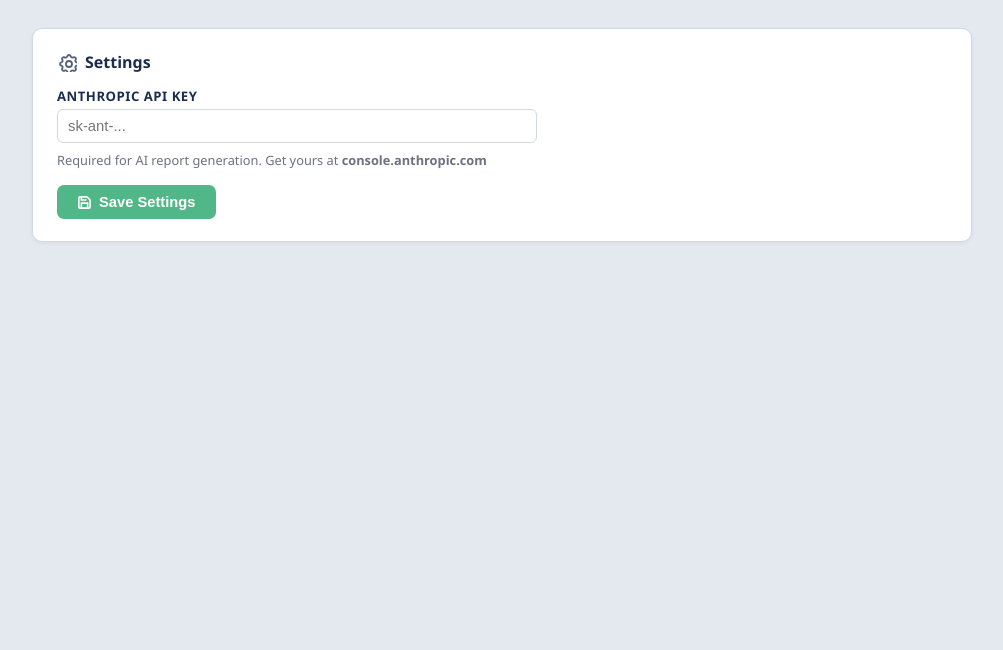
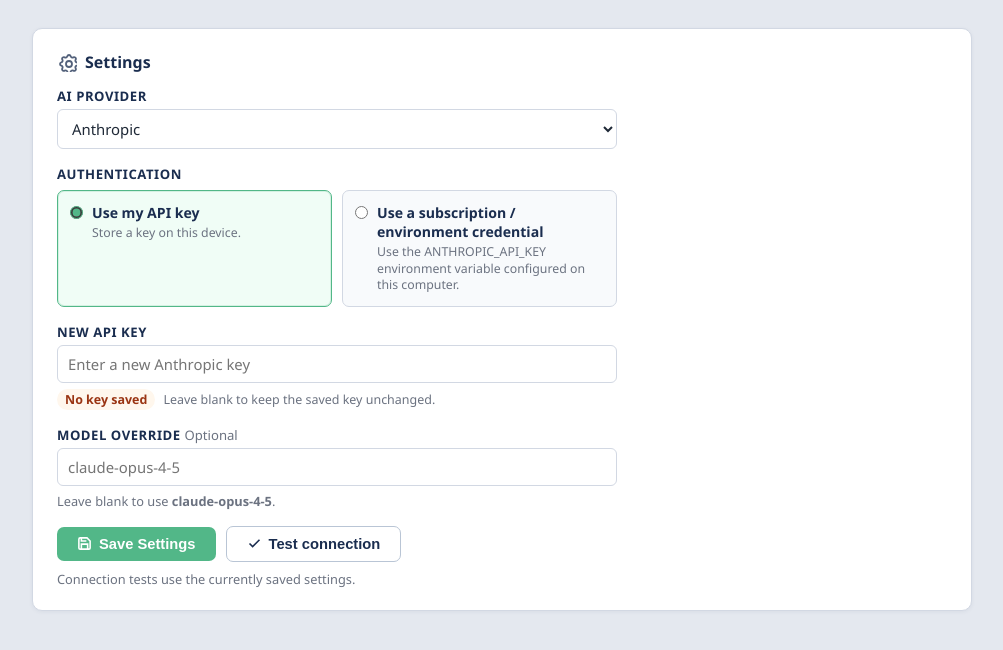
Before and after one commit to ASchoonerMatata/PsychAid, a Flask app: page /settings in a window 1280 px wide. Shown: the part 58-708 px from the top of the page, without its empty margins (138-1141 px from the left). Run offline with Flask 3, Linux system fonts and the light colour scheme.

Commit message:
Add AI provider interface with Anthropic and Gemini
- providers.py: small registry, one generate(system, user, key, model) per
  provider. Gemini goes over the REST API with urllib, no new dependency.
- Auth is either a saved per-provider API key or 'subscription' mode, which
  sends no stored key and reads the provider's env var instead.
- Legacy configs holding a bare api_key migrate to the Anthropic provider, so
  existing installs keep working without re-entering anything.
- Settings gains provider/auth/model controls and a live Test connection button.
  The saved key is never rendered back to the browser - only a masked indicator.

```diff
--- a/app.py
+++ b/app.py
@@ -15,6 +15,7 @@ app.secret_key = 'psychaid-secret-2024'
 
 from scales_data import SCALES
 from report_generator import load_config, save_config, generate_report, report_to_docx
+from providers import PROVIDERS, ProviderError, resolve_provider
 from pdf_forms import get_pdf_bytes
 
 @app.route('/')
@@ -28,22 +29,75 @@ def assessment():
 @app.route('/settings')
 def settings():
     cfg = load_config()
-    return render_template('settings.html', api_key=cfg.get('api_key', ''))
+    provider_options = {
+        name: {
+            'label': provider['label'],
+            'default_model': provider['default_model'],
+            'auth_env': provider['auth_env'],
+            'docs_url': provider['docs_url'],
+            'has_saved_key': bool(cfg.get('api_keys', {}).get(name))
+        }
+        for name, provider in PROVIDERS.items()
+    }
+    public_settings = {
+        'provider': cfg.get('provider', 'anthropic'),
+        'model': cfg.get('model', ''),
+        'auth_mode': cfg.get('auth_mode', 'api_key')
+    }
+    return render_template(
+        'settings.html',
+        provider_options=provider_options,
+        settings=public_settings
+    )
 
 @app.route('/api/save-settings', methods=['POST'])
 def save_settings():
-    data = request.get_json()
+    data = request.get_json(silent=True) or {}
+    provider = data.get('provider', '')
+    auth_mode = data.get('auth_mode', '')
+    if provider not in PROVIDERS:
+        return jsonify({'error': 'Choose a valid AI provider.'}), 400
+    if auth_mode not in ('api_key', 'subscription'):
+        return jsonify({'error': 'Choose a valid authentication mode.'}), 400
+
     cfg = load_config()
-    cfg['api_key'] = data.get('api_key', '').strip()
+    cfg['provider'] = provider
+    cfg['model'] = data.get('model', '').strip() if isinstance(data.get('model'), str) else ''
+    cfg['auth_mode'] = auth_mode
+
+    new_keys = data.get('api_keys') if isinstance(data.get('api_keys'), dict) else {}
+    current_key = data.get('api_key')
+    if isinstance(current_key, str) and current_key.strip():
+        new_keys[provider] = current_key
+    for name, key in new_keys.items():
+        if name in PROVIDERS and isinstance(key, str) and key.strip():
+            cfg['api_keys'][name] = key.strip()
+
     save_config(cfg)
-    return jsonify({'ok': True})
+    return jsonify({
+        'ok': True,
+        'saved_keys': {
+            name: bool(cfg['api_keys'].get(name)) for name in PROVIDERS
+        }
+    })
+
+@app.route('/api/test-provider', methods=['POST'])
+def test_provider():
+    try:
+        provider, api_key, model = resolve_provider(load_config())
+        provider['generate'](
+            'This is a connection test. Follow the user instruction exactly.',
+            'Reply with only OK.',
+            api_key,
+            model
+        )
+        return jsonify({'ok': True, 'message': f'{provider["label"]} connection succeeded.'})
+    except ProviderError as error:
+        return jsonify({'error': str(error)}), 400
 
 @app.route('/api/generate-report', methods=['POST'])
 def api_generate_report():
     cfg = load_config()
-    api_key = cfg.get('api_key', '')
-    if not api_key:
-        return jsonify({'error': 'No API key configured. Go to Settings to add your Anthropic API key.'}), 400
 
     files = []
     for f in request.files.getlist('files'):
@@ -53,7 +107,7 @@ def api_generate_report():
         return jsonify({'error': 'No files uploaded.'}), 400
 
     try:
-        report_text = generate_report(files, api_key)
+        report_text = generate_report(files, cfg)
         client_name = request.form.get('client_name', '')
         docx_bytes = report_to_docx(report_text, client_name)
 
@@ -64,8 +118,10 @@ def api_generate_report():
             as_attachment=True,
             download_name=filename
         )
-    except Exception as e:
-        return jsonify({'error': str(e)}), 500
+    except ProviderError as error:
+        return jsonify({'error': str(error)}), 400
+    except Exception as error:
+        return jsonify({'error': str(error)}), 500
 
 @app.route('/api/download-form/<sk>/<rater>')
 def download_form(sk, rater):
--- a/static/app.css
+++ b/static/app.css
@@ -24,8 +24,8 @@ a{color:inherit;text-decoration:none}
 .field-row{display:flex;gap:12px;margin-bottom:12px;flex-wrap:wrap}
 .field-group{display:flex;flex-direction:column;gap:4px;flex:1;min-width:180px}
 .field-group label{font-size:.82rem;font-weight:600;color:var(--navy);text-transform:uppercase;letter-spacing:.04em}
-.field-group input{padding:8px 10px;border:1px solid var(--border);border-radius:6px;font-size:.93rem;outline:none;transition:border-color .15s}
-.field-group input:focus{border-color:var(--teal)}
+.field-group input,.field-group select{padding:8px 10px;border:1px solid var(--border);border-radius:6px;font:inherit;font-size:.93rem;color:#1f2937;background:#fff;outline:none;transition:border-color .15s,box-shadow .15s}
+.field-group input:focus,.field-group select:focus{border-color:var(--teal);box-shadow:0 0 0 3px rgba(82,183,136,.13)}
 /* Buttons */
 .btn{display:inline-flex;align-items:center;gap:7px;padding:9px 20px;border-radius:7px;font-size:.92rem;font-weight:600;cursor:pointer;border:none;transition:background .15s,transform .1s}
 .btn:active{transform:scale(.98)}
@@ -33,6 +33,9 @@ a{color:inherit;text-decoration:none}
 .btn-primary:hover{background:var(--navy2)}
 .btn-save{background:var(--teal);color:#fff}
 .btn-save:hover{background:#3da86e}
+.btn-secondary{background:#fff;color:var(--navy);border:1px solid #b9c5d5}
+.btn-secondary:hover{background:#f3f6fa;border-color:#91a2ba}
+.btn:disabled{cursor:wait;opacity:.72}
 .btn-dl{background:#fff;color:var(--navy);border:1.5px solid #c3d0df;width:100%;justify-content:center;padding:8px 10px;font-size:.84rem}
 .btn-dl:hover{background:var(--navy);color:#fff;border-color:var(--navy)}
 /* Forms grid */
@@ -47,9 +50,31 @@ a{color:inherit;text-decoration:none}
 .toast.error{background:#991b1b;color:#fff}
 .toast.info{background:var(--navy);color:#fff}
 /* Settings */
-.settings-form{max-width:480px}
+.settings-form{max-width:560px}
 .settings-form .field-group{margin-bottom:16px}
-.settings-form input{width:100%}
+.settings-form input,.settings-form select{width:100%}
+.settings-form fieldset{border:0}
+.settings-form legend{font-size:.82rem;font-weight:600;color:var(--navy);text-transform:uppercase;letter-spacing:.04em;margin-bottom:7px}
+.auth-options{display:grid;grid-template-columns:1fr 1fr;gap:10px;margin-bottom:16px}
+.radio-card{display:flex;align-items:flex-start;gap:9px;padding:12px;border:1px solid var(--border);border-radius:7px;background:#f8fafc;cursor:pointer;transition:border-color .15s,background .15s}
+.radio-card:hover{border-color:#a9b7ca;background:#f3f7fb}
+.radio-card:has(input:checked){border-color:var(--teal);background:#f0fdf6;box-shadow:inset 0 0 0 1px rgba(82,183,136,.18)}
+.radio-card input{width:auto;margin-top:3px;accent-color:var(--teal)}
+.radio-card span{display:flex;flex-direction:column;gap:3px}
+.radio-card strong{font-size:.88rem;color:var(--navy)}
+.radio-card small{font-size:.77rem;line-height:1.35;color:var(--muted)}
+.optional{font-weight:500;color:var(--muted);text-transform:none;letter-spacing:0}
+.field-help,.test-note{font-size:.8rem;color:var(--muted);margin-top:2px}
+.credential-note{display:flex;align-items:center;gap:8px;flex-wrap:wrap;font-size:.78rem;color:var(--muted);margin-top:2px}
+.key-status{font-weight:700;color:#9a3412;background:#fff7ed;border-radius:999px;padding:2px 8px}
+.key-status.has-key{color:#166534;background:#dcfce7}
+.settings-actions{display:flex;gap:10px;align-items:center;margin-top:4px}
+.test-note{margin-top:8px}
+.button-spinner{display:none;width:15px;height:15px;border:2px solid rgba(26,45,79,.25);border-top-color:var(--navy);border-radius:50%;animation:spin .7s linear infinite}
+.testing .button-spinner{display:block}
+.testing .test-icon{display:none}
+[hidden]{display:none!important}
+@media(max-width:620px){.auth-options{grid-template-columns:1fr}.settings-actions{align-items:stretch;flex-direction:column}.settings-actions .btn{justify-content:center;width:100%}}
 /* Spinner */
 .spinner{display:none;width:18px;height:18px;border:2.5px solid rgba(255,255,255,.4);border-top-color:#fff;border-radius:50%;animation:spin .7s linear infinite}
 @keyframes spin{to{transform:rotate(360deg)}}
--- a/static/app.js
+++ b/static/app.js
@@ -88,4 +88,116 @@ function showToast(msg, type = 'info') {
     clearTimeout(t._to); t._to = setTimeout(() => t.classList.remove('show'), 4000);
 }
 
-document.addEventListener('DOMContentLoaded', initDrop);
+let providerOptions = {};
+let savedKeys = {};
+let pendingKeys = {};
+let pendingModels = {};
+let previousProvider = '';
+
+function initSettings() {
+    const form = document.getElementById('settings-form');
+    if (!form) return;
+
+    providerOptions = JSON.parse(form.dataset.providers);
+    const settings = JSON.parse(form.dataset.settings);
+    savedKeys = Object.fromEntries(
+        Object.entries(providerOptions).map(([name, provider]) => [name, provider.has_saved_key])
+    );
+    previousProvider = settings.provider;
+
+    document.getElementById('provider').addEventListener('change', updateProviderFields);
+    document.querySelectorAll('input[name="auth-mode"]').forEach(input => {
+        input.addEventListener('change', updateAuthFields);
+    });
+    updateProviderFields();
+    updateAuthFields();
+}
+
+function updateProviderFields() {
+    const providerSelect = document.getElementById('provider');
+    const keyInput = document.getElementById('api-key');
+    if (!providerSelect || !keyInput) return;
+
+    if (previousProvider) pendingKeys[previousProvider] = keyInput.value;
+    const model = document.getElementById('model');
+    if (previousProvider) pendingModels[previousProvider] = model.value;
+    const providerName = providerSelect.value;
+    const provider = providerOptions[providerName];
+    previousProvider = providerName;
+    keyInput.value = pendingKeys[providerName] || '';
+    model.value = pendingModels[providerName] || '';
+    keyInput.placeholder = `Enter a new ${provider.label} key`;
+
+    const status = document.getElementById('key-status');
+    status.textContent = savedKeys[providerName] ? 'A key is saved' : 'No key saved';
+    status.classList.toggle('has-key', savedKeys[providerName]);
+
+    model.placeholder = provider.default_model;
+    document.getElementById('default-model').textContent = provider.default_model;
+    document.getElementById('subscription-help').textContent =
+        `Use the ${provider.auth_env} environment variable configured on this computer.`;
+}
+
+function updateAuthFields() {
+    const mode = document.querySelector('input[name="auth-mode"]:checked')?.value;
+    const keyGroup = document.getElementById('api-key-group');
+    if (keyGroup) keyGroup.hidden = mode !== 'api_key';
+}
+
+async function saveSettings() {
+    const provider = document.getElementById('provider').value;
+    const keyInput = document.getElementById('api-key');
+    pendingKeys[provider] = keyInput.value;
+    const apiKeys = Object.fromEntries(
+        Object.entries(pendingKeys)
+            .map(([name, key]) => [name, key.trim()])
+            .filter(([, key]) => key)
+    );
+    const payload = {
+        provider,
+        model: document.getElementById('model').value.trim(),
+        auth_mode: document.querySelector('input[name="auth-mode"]:checked').value,
+        api_keys: apiKeys
+    };
+
+    try {
+        const res = await fetch('/api/save-settings', {
+            method: 'POST',
+            headers: {'Content-Type': 'application/json'},
+            body: JSON.stringify(payload)
+        });
+        const data = await res.json().catch(() => ({}));
+        if (!res.ok) throw new Error(data.error || 'Could not save settings.');
+
+        savedKeys = data.saved_keys;
+        pendingKeys = {};
+        previousProvider = provider;
+        keyInput.value = '';
+        updateProviderFields();
+        showToast('Settings saved!', 'success');
+    } catch (error) {
+        showToast(error.message, 'error');
+    }
+}
+
+async function testProvider() {
+    const button = document.getElementById('test-provider-btn');
+    button.disabled = true;
+    button.classList.add('testing');
+    try {
+        const res = await fetch('/api/test-provider', {method: 'POST'});
+        const data = await res.json().catch(() => ({}));
+        if (!res.ok) throw new Error(data.error || `Server error ${res.status}`);
+        showToast(data.message, 'success');
+    } catch (error) {
+        showToast(error.message, 'error');
+    } finally {
+        button.disabled = false;
+        button.classList.remove('testing');
+    }
+}
+
+document.addEventListener('DOMContentLoaded', () => {
+    initDrop();
+    initSettings();
+});
--- a/templates/settings.html
+++ b/templates/settings.html
@@ -9,33 +9,67 @@
       Settings
     </div>
 
-    <div class="settings-form">
+    <div
+      class="settings-form"
+      id="settings-form"
+      data-settings='{{ settings | tojson }}'
+      data-providers='{{ provider_options | tojson }}'
+    >
       <div class="field-group">
-        <label>Anthropic API Key</label>
-        <input type="password" id="api-key" placeholder="sk-ant-..." value="{{ api_key }}">
-        <p style="font-size:.8rem;color:var(--muted);margin-top:4px">Required for AI report generation. Get yours at <strong>console.anthropic.com</strong></p>
+        <label for="provider">AI Provider</label>
+        <select id="provider">
+          {% for name, provider in provider_options.items() %}
+          <option value="{{ name }}" {% if settings.provider == name %}selected{% endif %}>{{ provider.label }}</option>
+          {% endfor %}
+        </select>
       </div>
 
-      <button class="btn btn-save" onclick="saveSettings()">
-        <svg width="15" height="15" viewBox="0 0 24 24" fill="none" stroke="currentColor" stroke-width="2.5"><path d="M19 21H5a2 2 0 01-2-2V5a2 2 0 012-2h11l5 5v11a2 2 0 01-2 2z"/><polyline points="17 21 17 13 7 13 7 21"/><polyline points="7 3 7 8 15 8"/></svg>
-        Save Settings
-      </button>
+      <fieldset class="auth-options">
+        <legend>Authentication</legend>
+        <label class="radio-card">
+          <input type="radio" name="auth-mode" value="api_key" {% if settings.auth_mode == 'api_key' %}checked{% endif %}>
+          <span>
+            <strong>Use my API key</strong>
+            <small>Store a key on this device.</small>
+          </span>
+        </label>
+        <label class="radio-card">
+          <input type="radio" name="auth-mode" value="subscription" {% if settings.auth_mode == 'subscription' %}checked{% endif %}>
+          <span>
+            <strong>Use a subscription / environment credential</strong>
+            <small id="subscription-help">Use a credential already configured on this computer.</small>
+          </span>
+        </label>
+      </fieldset>
+
+      <div class="field-group" id="api-key-group">
+        <label for="api-key">New API Key</label>
+        <input type="password" id="api-key" placeholder="Enter a new key" autocomplete="new-password">
+        <div class="credential-note">
+          <span class="key-status" id="key-status"></span>
+          <span>Leave blank to keep the saved key unchanged.</span>
+        </div>
+      </div>
+
+      <div class="field-group">
+        <label for="model">Model Override <span class="optional">Optional</span></label>
+        <input type="text" id="model" value="{{ settings.model }}" autocomplete="off">
+        <p class="field-help">Leave blank to use <strong id="default-model"></strong>.</p>
+      </div>
+
+      <div class="settings-actions">
+        <button class="btn btn-save" id="save-settings-btn" onclick="saveSettings()">
+          <svg width="15" height="15" viewBox="0 0 24 24" fill="none" stroke="currentColor" stroke-width="2.5"><path d="M19 21H5a2 2 0 01-2-2V5a2 2 0 012-2h11l5 5v11a2 2 0 01-2 2z"/><polyline points="17 21 17 13 7 13 7 21"/><polyline points="7 3 7 8 15 8"/></svg>
+          Save Settings
+        </button>
+        <button class="btn btn-secondary" id="test-provider-btn" onclick="testProvider()">
+          <span class="button-spinner"></span>
+          <svg class="test-icon" width="15" height="15" viewBox="0 0 24 24" fill="none" stroke="currentColor" stroke-width="2.5"><path d="M20 6L9 17l-5-5"/></svg>
+          <span>Test connection</span>
+        </button>
+      </div>
+      <p class="test-note">Connection tests use the currently saved settings.</p>
     </div>
   </div>
 </div>
 {% endblock %}
-
-{% block scripts %}
-<script>
-async function saveSettings() {
-    const key = document.getElementById('api-key').value.trim();
-    const res = await fetch('/api/save-settings', {
-        method: 'POST',
-        headers: {'Content-Type':'application/json'},
-        body: JSON.stringify({api_key: key})
-    });
-    const j = await res.json();
-    showToast(j.ok ? 'Settings saved!' : 'Error saving settings', j.ok ? 'success' : 'error');
-}
-</script>
-{% endblock %}
```
Also changed, not shown: RUNLIST.md (added, +39 -0 lines), providers.py (added, +173 -0 lines), report_generator.py (+38 -16 lines).
